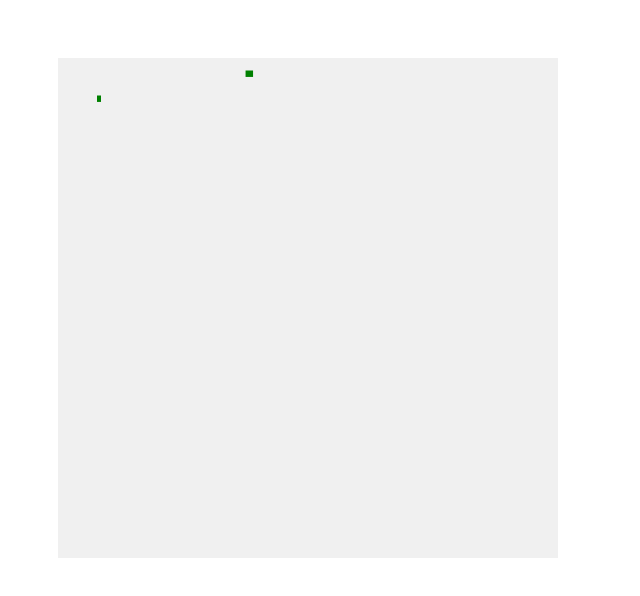
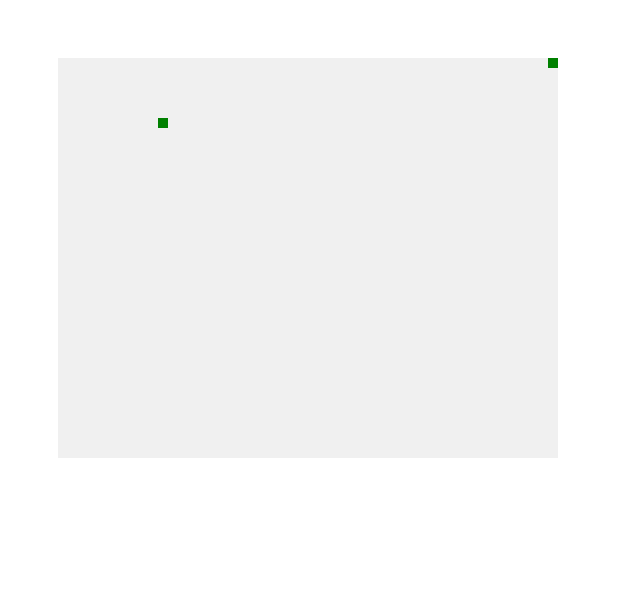
Before and after one commit to peterdee/js-snake, a website: page public/index.html in a window 1280 px wide. Shown: the whole page, without its empty margins (0-640 px from the left). Drawn offline with Linux system fonts and the light colour scheme.

Commit message:
Check collisions

```diff
--- a/public/js/app.js
+++ b/public/js/app.js
@@ -1,5 +1,11 @@
 // square size
 const size = 10;
+
+// play field size
+const fieldSize = {
+  height: 40,
+  width: 50,
+};
 
 // movement direction
 const directions = {
@@ -17,12 +23,12 @@ let snake = [
     y: 0,
   },
   {
-    x: 0,
-    y: 0 + size,
+    x: 0 + size,
+    y: 0,
   },
   {
-    x: 0,
-    y: 0 + (size * 2),
+    x: 0 + (size * 2),
+    y: 0,
   },
 ];
 
@@ -33,25 +39,27 @@ const foodPosition = {
   y: 400,
 };
 
+let moveLocked = false;
+
 function drawFood(context, snake = []) {
   const foodPositionX = Math.round((Math.random() * 10));
   const foodPositionY = Math.round((Math.random() * 10));
 
   foodPosition.x = foodPositionX * size;
   foodPosition.y = foodPositionY * size;
-  console.log(foodPosition)
+
   context.fillStyle = 'green';
   context.fillRect(
-    foodPositionX * size,
-    foodPositionY * size,
+    foodPosition.x,
+    foodPosition.y,
     size,
     size,
   );
 }
 
 function drawSnake(context) {
-  context.canvas.width = window.innerWidth;
-  context.canvas.height = window.innerHeight;
+  context.canvas.height = fieldSize.height * size;
+  context.canvas.width = fieldSize.width * size;
 
   context.fillStyle = 'green';
 
@@ -64,6 +72,13 @@ function drawSnake(context) {
       size,
     ));
     const head = { ...snake[snake.length - 1] };
+
+    // check snake body collision
+    snake.slice(0, snake.length - 2).forEach((square) => {
+      if (head.x === square.x && head.y === square.y) {
+        clearInterval(timer);
+      }
+    });
 
     if (direction === directions.right) {
       head.x = head.x + size;
@@ -78,6 +93,15 @@ function drawSnake(context) {
       head.y = head.y - size;
     }
     snake.push(head);
+
+    // check field border collision
+    if (head.x > fieldSize.width * size
+      || head.x < 0
+      || head.y > fieldSize.height * size
+      || head.y < 0) {
+      clearInterval(timer);
+    }
+
     context.clearRect(
       snake[0].x,
       snake[0].y,
@@ -92,6 +116,8 @@ function drawSnake(context) {
       console.log('eating')
       drawFood(context, snake);
     }
+
+    moveLocked = false;
   }, interval);
 }
 
@@ -100,17 +126,23 @@ function handleKeys({ keyCode = 0 }) {
   if (keyCode === 32) {
     clearInterval(timer);
   }
+  if (!moveLocked) {
     if (keyCode === 37 && direction !== directions.right) {
       direction = directions.left;
+      moveLocked = true;
     }
     if (keyCode === 38 && direction !== directions.down) {
       direction = directions.up;
+      moveLocked = true;
     }
     if (keyCode === 39 && direction !== directions.left) {
       direction = directions.right;
+      moveLocked = true;
     }
     if (keyCode === 40 && direction !== directions.up) {
       direction = directions.down;
+      moveLocked = true;
+    }
   }
 }
 
--- a/public/styles/style.css
+++ b/public/styles/style.css
@@ -9,6 +9,5 @@ a {
 
 canvas {
   background-color: #f0f0f0;
-  height: 500px;
-  width: 500px;
+  margin: 0 auto;
 }
```
Lines whose indentation alone changed are shown as unchanged.
